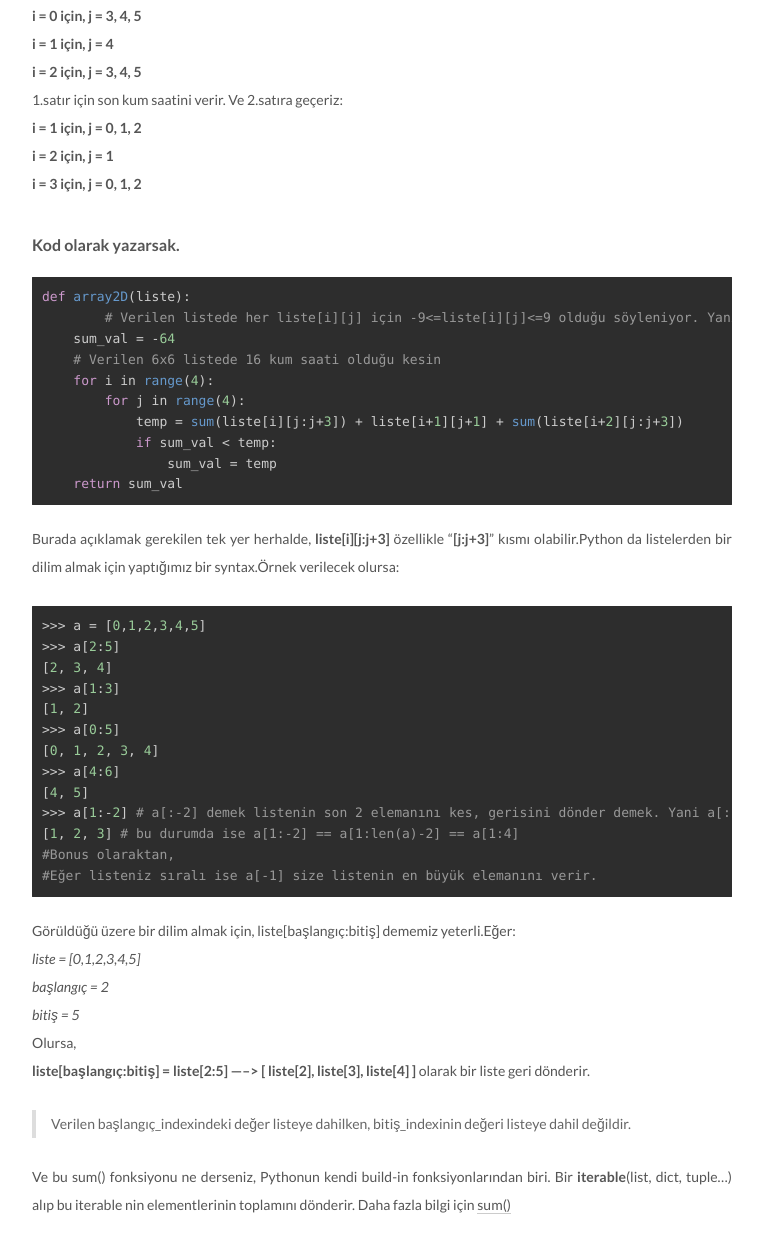
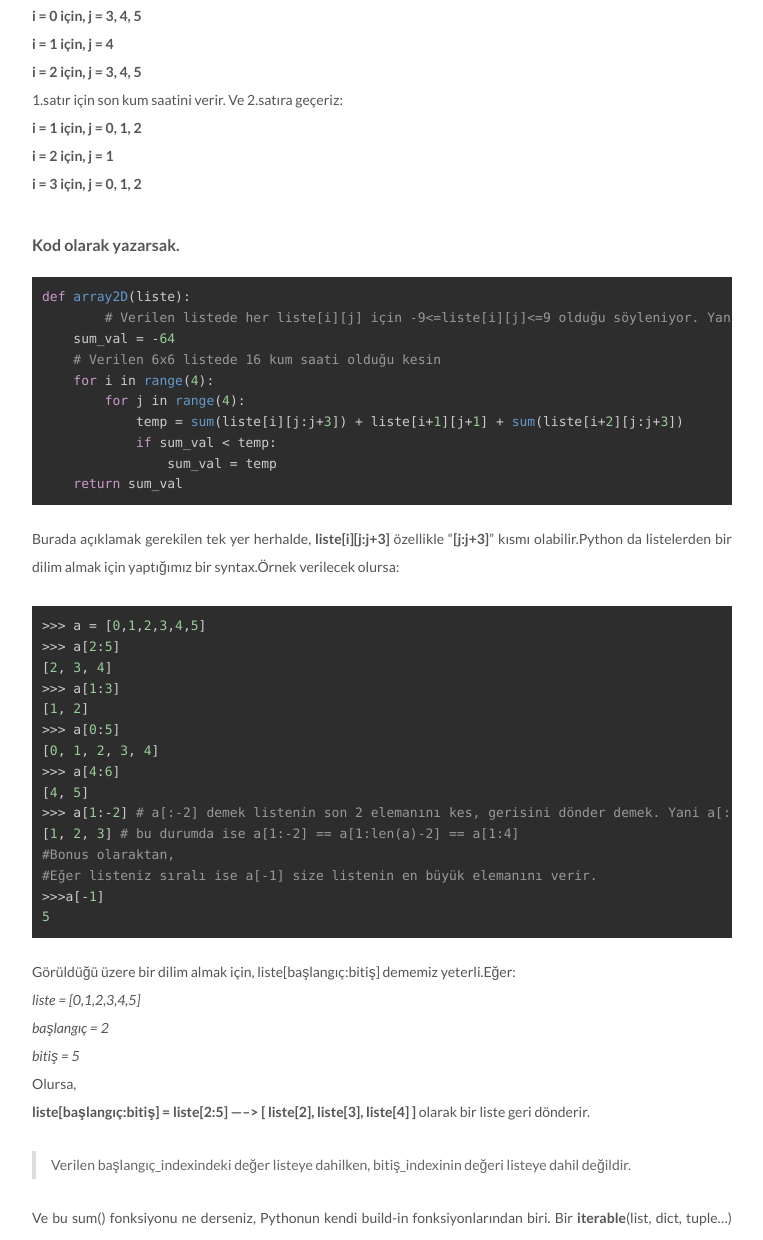
Before and after one commit to sergenp/sergenp.github.io, a Jekyll site: the page built from _posts/2018-05-05-hackerrank-2darr.md, in a window 1280 px wide, cut to the strip 2261-3501 px from the top of the page. Shown: the whole strip, without its empty margins (258-1021 px from the left). Built offline with Jekyll 4.4.1, drawn with Linux system fonts in a browser that asks for light colours; a script that is not in the unit is left out.

Commit message:
Update 2018-05-05-hackerrank-2darr.md

```diff
--- a/_posts/2018-05-05-hackerrank-2darr.md
+++ b/_posts/2018-05-05-hackerrank-2darr.md
@@ -125,6 +125,8 @@ Burada açıklamak gerekilen tek yer herhalde, **liste[i][j:j+3]** özellikle "*
 [1, 2, 3] # bu durumda ise a[1:-2] == a[1:len(a)-2] == a[1:4]
 #Bonus olaraktan,
 #Eğer listeniz sıralı ise a[-1] size listenin en büyük elemanını verir.
+>>>a[-1]
+5
 {% endhighlight %}
 
 Görüldüğü üzere bir dilim almak için, liste[başlangıç:bitiş] dememiz yeterli.Eğer:
```
